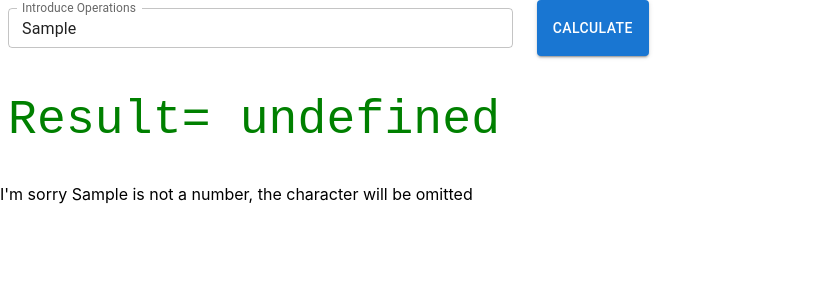
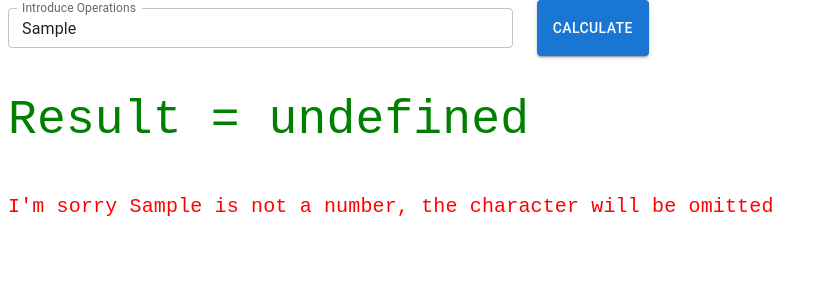
Before and after one commit to zkela/RPNCalculator, a React (Create React App) app: page / in a window 1280 px wide. Both pictures are taken after typing "Sample" into the empty fields and a click on the button "CALCULATE". Shown: the top 300 px of the page, without its empty margins (0-834 px from the left). Built offline with nearby package versions, Linux system fonts and the light colour scheme.

Commit message:
adding more styles

```diff
--- a/src/App.js
+++ b/src/App.js
@@ -10,16 +10,19 @@ function App() {
   const [input, setInput] = useState("");
   const [result, setResult] = useState(0);
   const [error, setError] = useState("");
+  const [isCalculating, setIsCalculating] = useState(true);
 
   const handleClick = () => {
     let { err, stack } = calculate(input);
     setResult(stack.pop());
+    setIsCalculating(false);
     if (err !== "") setError(err);
   };
 
   const handleInput = (e) => {
     setInput(e.target.value);
     setError("");
+    setIsCalculating(true);
   };
 
   return (
@@ -50,6 +53,7 @@ function App() {
       </Stack>
       <br />
       <Typography component="div">
+        {!isCalculating ? (
           <Box
             sx={{
               color: "green",
@@ -58,11 +62,25 @@ function App() {
               m: 1,
             }}
           >
-          {`Result= ${result}`}
+            {`Result = ${result}`}
+          </Box>
+        ) : null}
+      </Typography>
+      <br />
+      {error !== "" ? (
+        <Typography component="div">
+          <Box
+            sx={{
+              color: "red",
+              fontFamily: "Monospace",
+              fontSize: "h6.fontSize",
+              m: 1,
+            }}
+          >
+            {error}
           </Box>
         </Typography>
-      <br />
-      {error !== "" ? <span>{error}</span> : null}
+      ) : null}
     </div>
   );
 }
```
Lines whose indentation alone changed are shown as unchanged.
